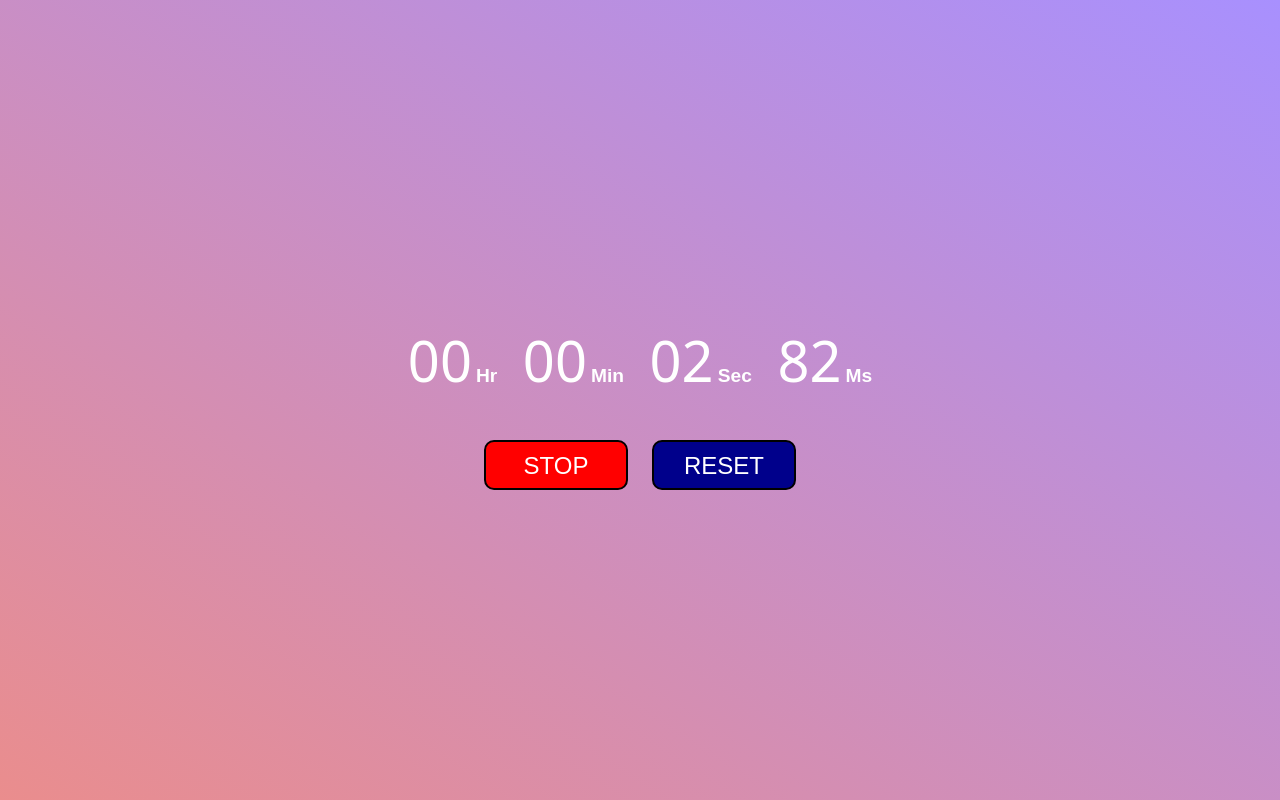
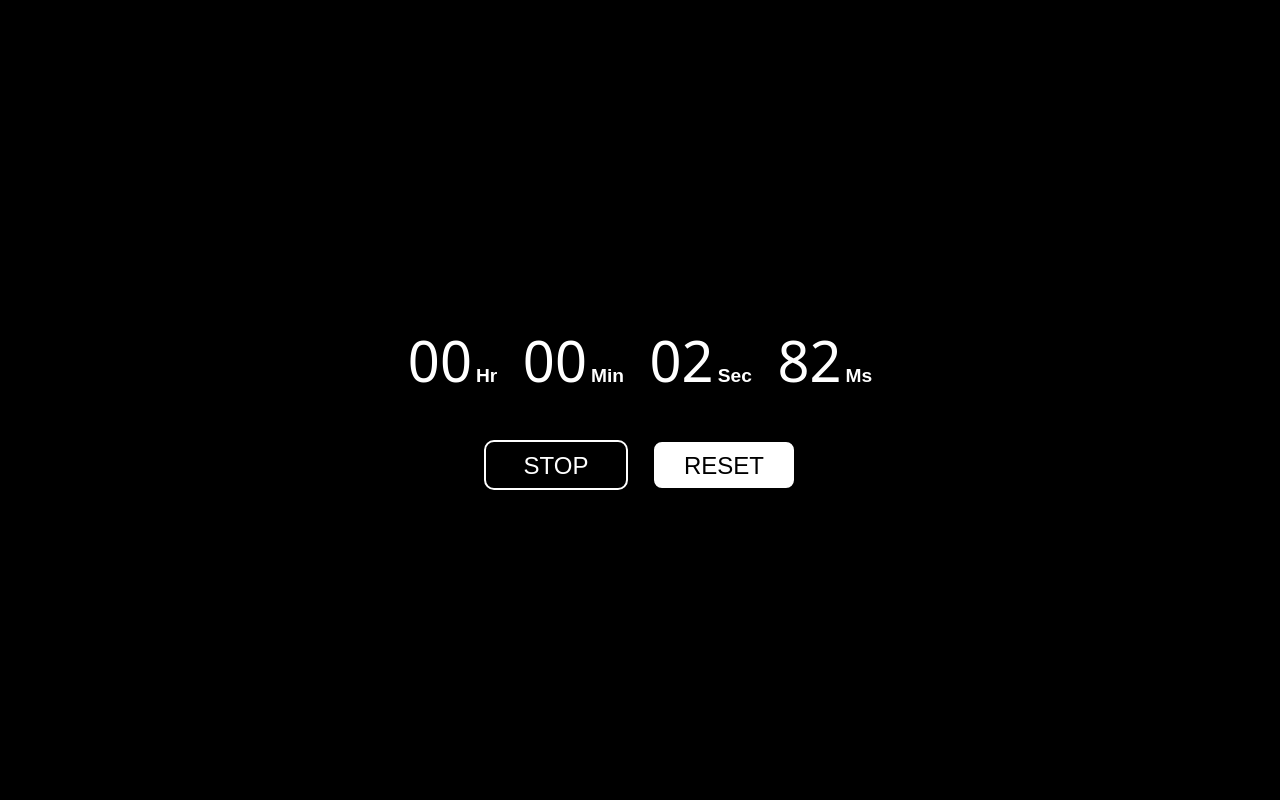
Before and after one commit to harshavardhankonisa/stopwatch, a plain HTML site: page index.html in a window 1280 px wide. Both pictures are taken after a click on the button "START". Drawn offline with Linux system fonts and the light colour scheme.

Commit message:
added favicon and changed theme to black

```diff
--- a/index.html
+++ b/index.html
@@ -4,6 +4,11 @@
     <!-- Sets the character encoding and browser compatibility -->
     <meta charset="UTF-8">
     <meta http-equiv="X-UA-Compatible" content="IE=edge">
+    <link rel="shortcut icon" href="favicon/favicon.ico" type="image/x-icon">
+    <link rel="apple-touch-icon" sizes="180x180" href="favicon/apple-touch-icon.png">
+    <link rel="icon" type="image/png" sizes="32x32" href="favicon/favicon-32x32.png">
+    <link rel="icon" type="image/png" sizes="16x16" href="favicon/favicon-16x16.png">
+    <link rel="manifest" href="favicon/site.webmanifest">
     <!-- Sets the viewport for mobile responsiveness -->
     <meta name="viewport" content="width=device-width, initial-scale=1.0">
     <!-- Linked to the stylesheet for the stopwatch UI -->
--- a/script.js
+++ b/script.js
@@ -28,7 +28,9 @@ class Timer {
     start() {
       this.isRunning = true;
       this.buttonStartStop.textContent = "STOP";
-      this.buttonStartStop.style.backgroundColor = "red";
+      this.buttonStartStop.style.backgroundColor = "black";
+      this.buttonStartStop.style.color = "white";
+      this.buttonStartStop.style.borderColor = "white";
       clearInterval(this.interval);
       this.interval = setInterval(this.startTimer.bind(this), 10);
     }
@@ -37,7 +39,9 @@ class Timer {
     stop() {
       this.isRunning = false;
       this.buttonStartStop.textContent = "START";
-      this.buttonStartStop.style.backgroundColor = "green";
+      this.buttonStartStop.style.backgroundColor = "white";
+      this.buttonStartStop.style.color = "black";
+      this.buttonStartStop.style.borderColor = "black";
       clearInterval(this.interval);
     }
 
--- a/style.css
+++ b/style.css
@@ -7,7 +7,7 @@
 /* Sets the container for the stopwatch */
 .container{
     position: relative;
-    background: linear-gradient(to right top,#EA8D8D , #A890FE);
+    background-color: black;
     background-position: center;
     width: 100vw;
     height: 100vh;
@@ -70,17 +70,16 @@
     padding: 10px;
     width: 18vh;
     min-width: 100px;
-    color: white;
 }
 #startStop{
-    background-color: green;
+    background-color: white;
 }
 #startStop:hover{
     border: 1.5px solid white;
 }
 
 #reset{
-    background-color: darkblue;
+    background-color: white;
 }
 #reset:hover{
     border: 1.5px solid white;
```
Also changed, not shown: favicon/android-chrome-192x192.png (added), favicon/android-chrome-512x512.png (added), favicon/apple-touch-icon.png (added), favicon/favicon-16x16.png (added), favicon/favicon-32x32.png (added), favicon/favicon.ico (added), favicon/site.webmanifest (added).
